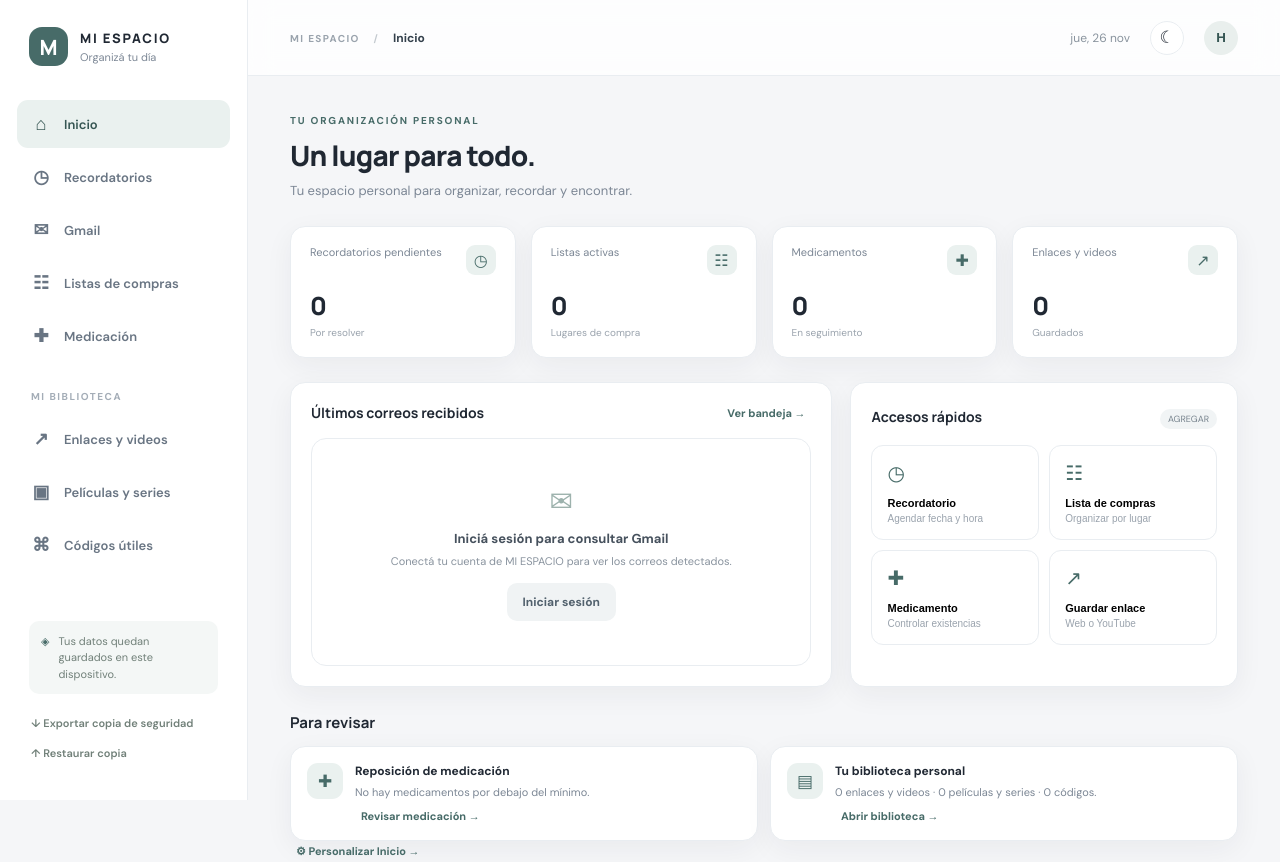
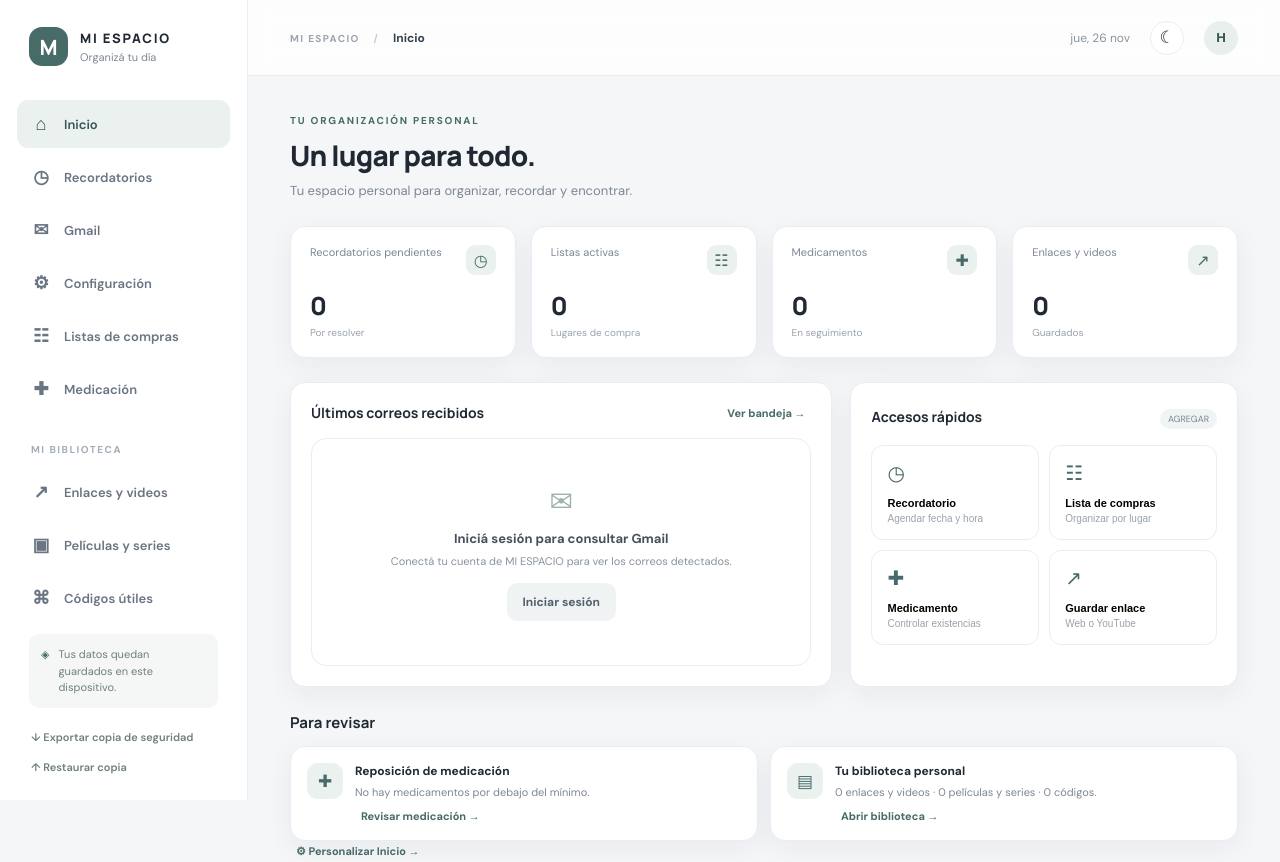
Before and after one commit to hugoachoy/Mi-espacio, a plain HTML site: page index.html in a window 1280 px wide. Shown: the top 862 px of the page. Drawn offline with nearby package versions, Linux system fonts and the light colour scheme.

Commit message:
Add settings navigation entry

```diff
--- a/index.html
+++ b/index.html
@@ -14,6 +14,7 @@
         <button class="nav-item active" data-page="inicio"><span>⌂</span>Inicio</button>
         <button class="nav-item" data-page="recordatorios"><span>◷</span>Recordatorios</button>
         <button class="nav-item" data-page="gmail"><span>✉</span>Gmail</button>
+        <button class="nav-item" data-page="configuracion"><span>⚙</span>Configuración</button>
         <button class="nav-item" data-page="compras"><span>☷</span>Listas de compras</button>
         <button class="nav-item" data-page="medicacion"><span>✚</span>Medicación</button>
         <div class="nav-caption">MI BIBLIOTECA</div>
```
